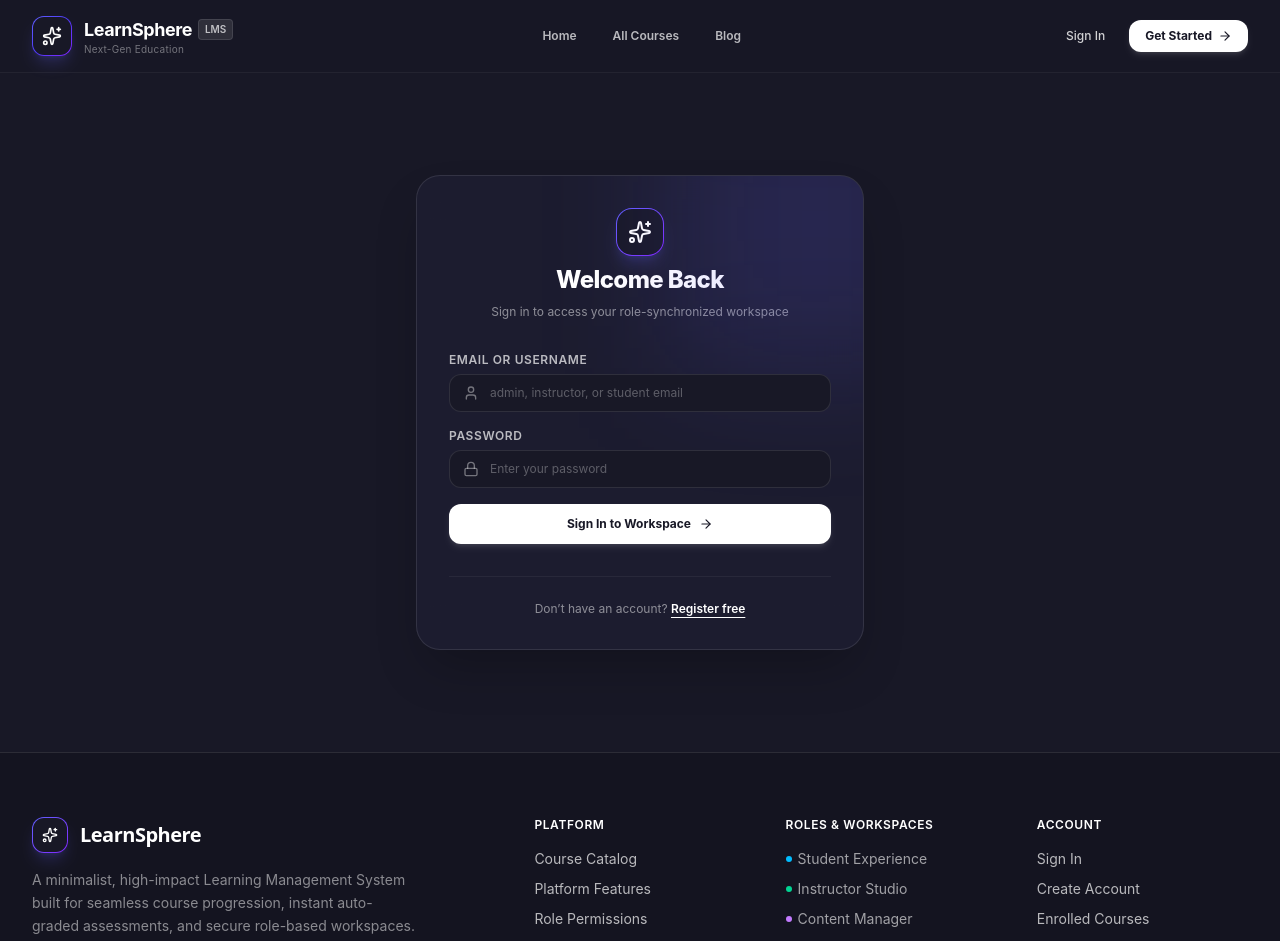
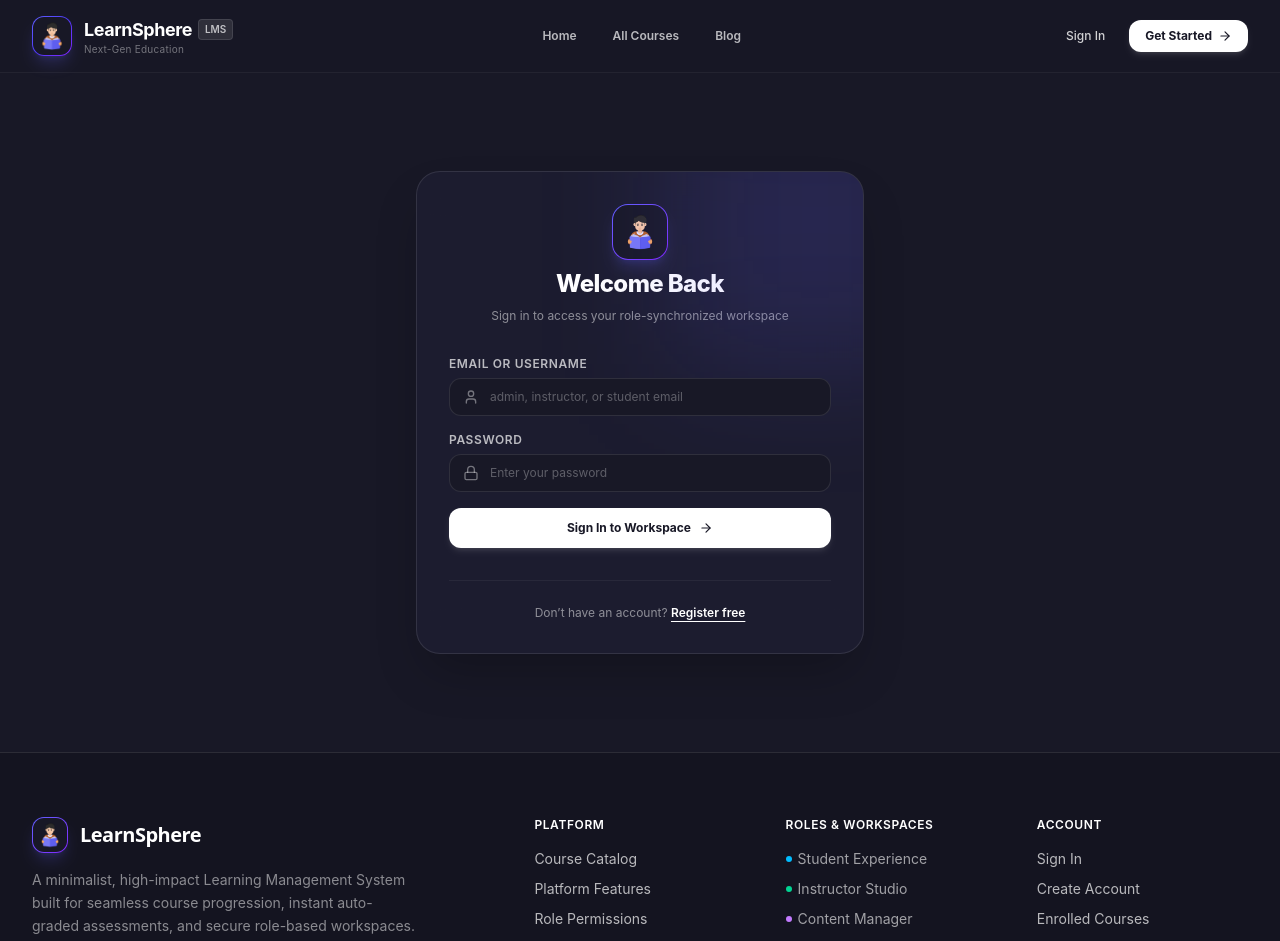
Before and after one commit to Rakibislam22/lms-frontend, a Next.js app: page /login in a window 1280 px wide. Shown: the top 941 px of the page. Built offline with nearby package versions, Linux system fonts and the light colour scheme; no server answers.

Commit message:
feat: replace brand logo with custom logo.png across navbar, footer, login, and register pages

```diff
--- a/src/app/login/page.jsx
+++ b/src/app/login/page.jsx
@@ -3,6 +3,7 @@
 import { useState } from 'react';
 import { useRouter } from 'next/navigation';
 import Link from 'next/link';
+import Image from 'next/image';
 import { useAuth } from '@/context/AuthContext';
 import { Sparkles, ArrowRight, Lock, User as UserIcon, AlertCircle } from 'lucide-react';
 
@@ -35,11 +36,20 @@ export default function LoginPage() {
         <div className="absolute -top-24 -right-24 w-72 h-72 bg-indigo-500/15 blur-3xl pointer-events-none" />
 
         <div className="text-center space-y-2 mb-8">
-          <div className="w-12 h-12 rounded-2xl bg-gradient-to-br from-indigo-500 to-violet-600 p-[1px] mx-auto shadow-lg shadow-indigo-500/20">
-            <div className="w-full h-full bg-[#181826] rounded-[15px] flex items-center justify-center">
-              <Sparkles className="w-6 h-6 text-white" />
+          <Link href="/" className="inline-block group" title="LearnSphere Home">
+            <div className="w-14 h-14 rounded-2xl bg-gradient-to-br from-indigo-500 to-violet-600 p-[1px] mx-auto shadow-lg shadow-indigo-500/20 group-hover:shadow-indigo-500/30 transition-all">
+              <div className="w-full h-full bg-[#181826] rounded-[15px] flex items-center justify-center p-2">
+                <Image
+                  src="/logo.png"
+                  alt="LearnSphere Logo"
+                  width={44}
+                  height={44}
+                  className="w-full h-full object-contain group-hover:scale-105 transition-transform duration-300"
+                  priority
+                />
+              </div>
             </div>
-          </div>
+          </Link>
           <h1 className="text-2xl font-extrabold tracking-tight text-white">Welcome Back</h1>
           <p className="text-xs text-white/50">
             Sign in to access your role-synchronized workspace
--- a/src/app/register/page.jsx
+++ b/src/app/register/page.jsx
@@ -3,6 +3,7 @@
 import { useState } from 'react';
 import { useRouter } from 'next/navigation';
 import Link from 'next/link';
+import Image from 'next/image';
 import { useAuth } from '@/context/AuthContext';
 import {
   Sparkles,
@@ -86,11 +87,20 @@ export default function RegisterPage() {
         <div className="absolute -top-24 -right-24 w-72 h-72 bg-indigo-500/15 blur-3xl pointer-events-none" />
 
         <div className="text-center space-y-2 mb-6">
-          <div className="w-12 h-12 rounded-2xl bg-gradient-to-br from-indigo-500 to-violet-600 p-[1px] mx-auto shadow-lg shadow-indigo-500/20">
-            <div className="w-full h-full bg-[#181826] rounded-[15px] flex items-center justify-center">
-              <Sparkles className="w-6 h-6 text-white" />
+          <Link href="/" className="inline-block group" title="LearnSphere Home">
+            <div className="w-14 h-14 rounded-2xl bg-gradient-to-br from-indigo-500 to-violet-600 p-[1px] mx-auto shadow-lg shadow-indigo-500/20 group-hover:shadow-indigo-500/30 transition-all">
+              <div className="w-full h-full bg-[#181826] rounded-[15px] flex items-center justify-center p-2">
+                <Image
+                  src="/logo.png"
+                  alt="LearnSphere Logo"
+                  width={44}
+                  height={44}
+                  className="w-full h-full object-contain group-hover:scale-105 transition-transform duration-300"
+                  priority
+                />
+              </div>
             </div>
-          </div>
+          </Link>
           <h1 className="text-2xl font-extrabold tracking-tight text-white">Create Account</h1>
           <p className="text-xs text-white/50">
             Choose your learning or educator role and start exploring LearnSphere
--- a/src/components/Footer.jsx
+++ b/src/components/Footer.jsx
@@ -1,4 +1,5 @@
 import Link from 'next/link';
+import Image from 'next/image';
 import { Sparkles, Github, ExternalLink, ShieldCheck, Heart } from 'lucide-react';
 
 export default function Footer() {
@@ -10,8 +11,14 @@ export default function Footer() {
           <div className="md:col-span-2 space-y-4">
             <Link href="/" className="flex items-center gap-3">
               <div className="w-9 h-9 rounded-xl bg-gradient-to-br from-indigo-500 to-violet-600 p-[1px] shadow-lg shadow-indigo-500/20">
-                <div className="w-full h-full bg-[#181826] rounded-[11px] flex items-center justify-center">
-                  <Sparkles className="w-4 h-4 text-white" />
+                <div className="w-full h-full bg-[#181826] rounded-[11px] flex items-center justify-center p-1">
+                  <Image
+                    src="/logo.png"
+                    alt="LearnSphere Logo"
+                    width={28}
+                    height={28}
+                    className="w-full h-full object-contain"
+                  />
                 </div>
               </div>
               <span className="text-xl font-bold tracking-tight text-white font-sans">LearnSphere</span>
--- a/src/components/Navbar.jsx
+++ b/src/components/Navbar.jsx
@@ -1,6 +1,7 @@
 'use client';
 
 import Link from 'next/link';
+import Image from 'next/image';
 import { usePathname } from 'next/navigation';
 import { useAuth } from '@/context/AuthContext';
 import { useModal } from '@/context/ModalContext';
@@ -115,8 +116,15 @@ export default function Navbar() {
           <div className="flex items-center">
             <Link href="/" className="flex items-center gap-3 group shrink-0">
               <div className="w-10 h-10 rounded-xl bg-gradient-to-br from-indigo-500 via-indigo-600 to-violet-600 p-[1px] shadow-lg shadow-indigo-500/20 group-hover:shadow-indigo-500/30 transition-all">
-                <div className="w-full h-full bg-[#181826] rounded-[11px] flex items-center justify-center">
-                  <Sparkles className="w-5 h-5 text-white group-hover:rotate-12 transition-transform duration-300" />
+                <div className="w-full h-full bg-[#181826] rounded-[11px] flex items-center justify-center p-1">
+                  <Image
+                    src="/logo.png"
+                    alt="LearnSphere Logo"
+                    width={32}
+                    height={32}
+                    className="w-full h-full object-contain group-hover:scale-105 transition-transform duration-300"
+                    priority
+                  />
                 </div>
               </div>
               <div className="flex flex-col">
@@ -133,7 +141,7 @@ export default function Navbar() {
           <nav className="hidden md:flex items-center justify-center gap-1 lg:gap-2">
 
             <Link href="/" className={`px-3.5 py-1.5 text-xs font-semibold rounded-xl transition-all ${pathname === '/' ? 'bg-white/10 text-white border border-white/10 shadow-sm' : 'text-white/70 hover:text-white hover:bg-white/5'}`}>
-                Home
+              Home
             </Link>
 
             <Link
@@ -147,11 +155,10 @@ export default function Navbar() {
             </Link>
             <Link
               href="/blog"
-              className={`px-3.5 py-1.5 text-xs font-semibold rounded-xl transition-all ${
-                pathname === '/blog' || pathname.startsWith('/blog/')
+              className={`px-3.5 py-1.5 text-xs font-semibold rounded-xl transition-all ${pathname === '/blog' || pathname.startsWith('/blog/')
                   ? 'bg-white/10 text-white border border-white/10 shadow-sm'
                   : 'text-white/70 hover:text-white hover:bg-white/5'
-              }`}
+                }`}
             >
               Blog
             </Link>
@@ -455,11 +462,10 @@ export default function Navbar() {
             <Link
               href="/blog"
               onClick={() => setMobileMenuOpen(false)}
-              className={`px-3.5 py-2.5 rounded-xl text-xs font-semibold flex items-center justify-between transition-all ${
-                pathname === '/blog' || pathname.startsWith('/blog/')
+              className={`px-3.5 py-2.5 rounded-xl text-xs font-semibold flex items-center justify-between transition-all ${pathname === '/blog' || pathname.startsWith('/blog/')
                   ? 'bg-white/10 text-white border border-white/10'
                   : 'text-white/80 hover:text-white hover:bg-white/5'
-              }`}
+                }`}
             >
               <span>Blog</span>
               <ArrowRight className="w-3.5 h-3.5 text-white/40" />
--- a/src/components/dashboard/QuizManagerModal.jsx
+++ b/src/components/dashboard/QuizManagerModal.jsx
@@ -303,8 +303,8 @@ export default function QuizManagerModal({ isOpen, onClose, course, onQuizSaved,
                         type="button"
                         onClick={() => handleEditQuiz(q)}
                         className={`text-[11px] font-semibold flex items-center gap-1 px-2.5 py-1 rounded transition-colors ${isCurrentEdit
-                            ? 'bg-purple-500 text-white'
-                            : 'text-purple-300 hover:text-white bg-purple-500/10 hover:bg-purple-500/20 border border-purple-500/30'
+                          ? 'bg-purple-500 text-white'
+                          : 'text-purple-300 hover:text-white bg-purple-500/10 hover:bg-purple-500/20 border border-purple-500/30'
                           }`}
                       >
                         <Edit3 className="w-3 h-3" />
```
Also changed, not shown: src/components/dashboard/ProgressTrackingTab.jsx (+4 -4 lines), public/logo.png (added), src/hooks/useScrollLock.js (line endings or trailing spaces).
